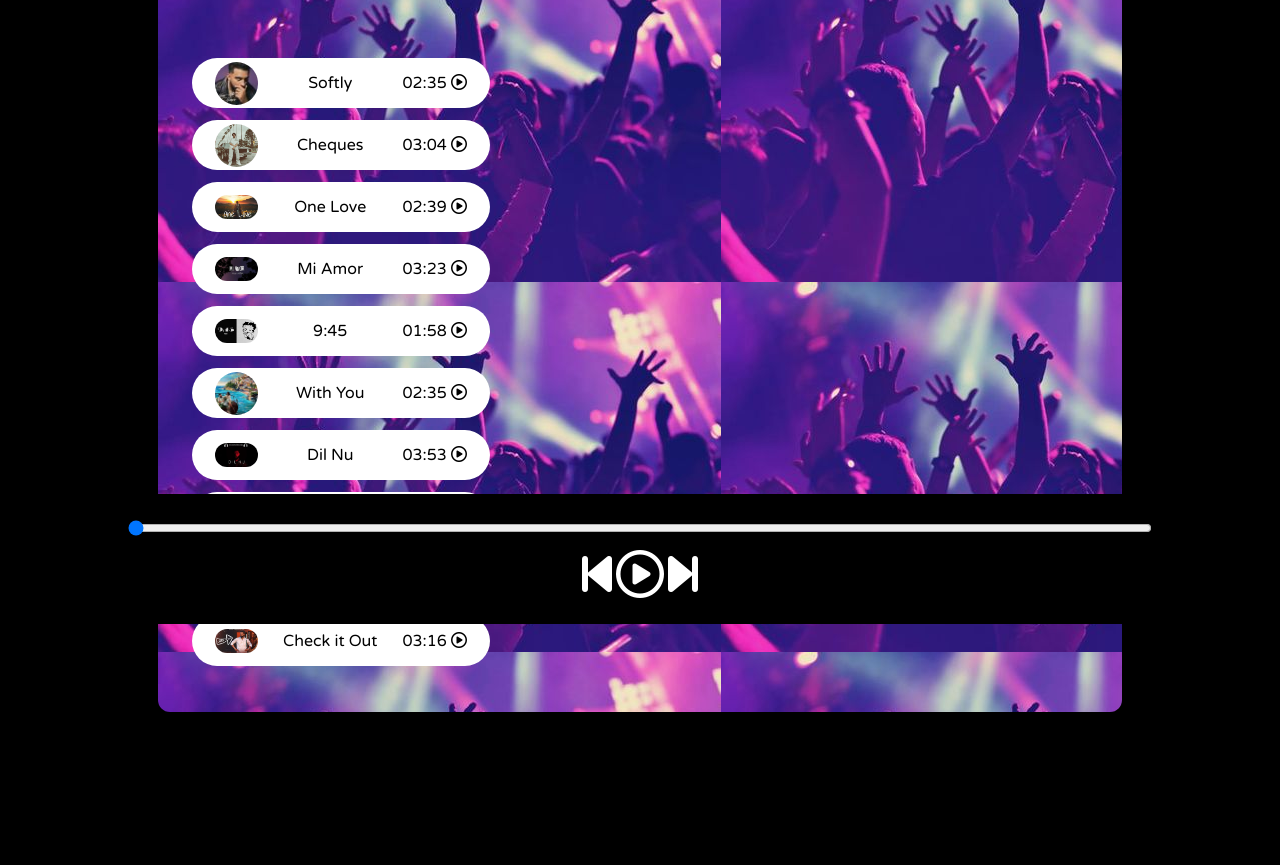
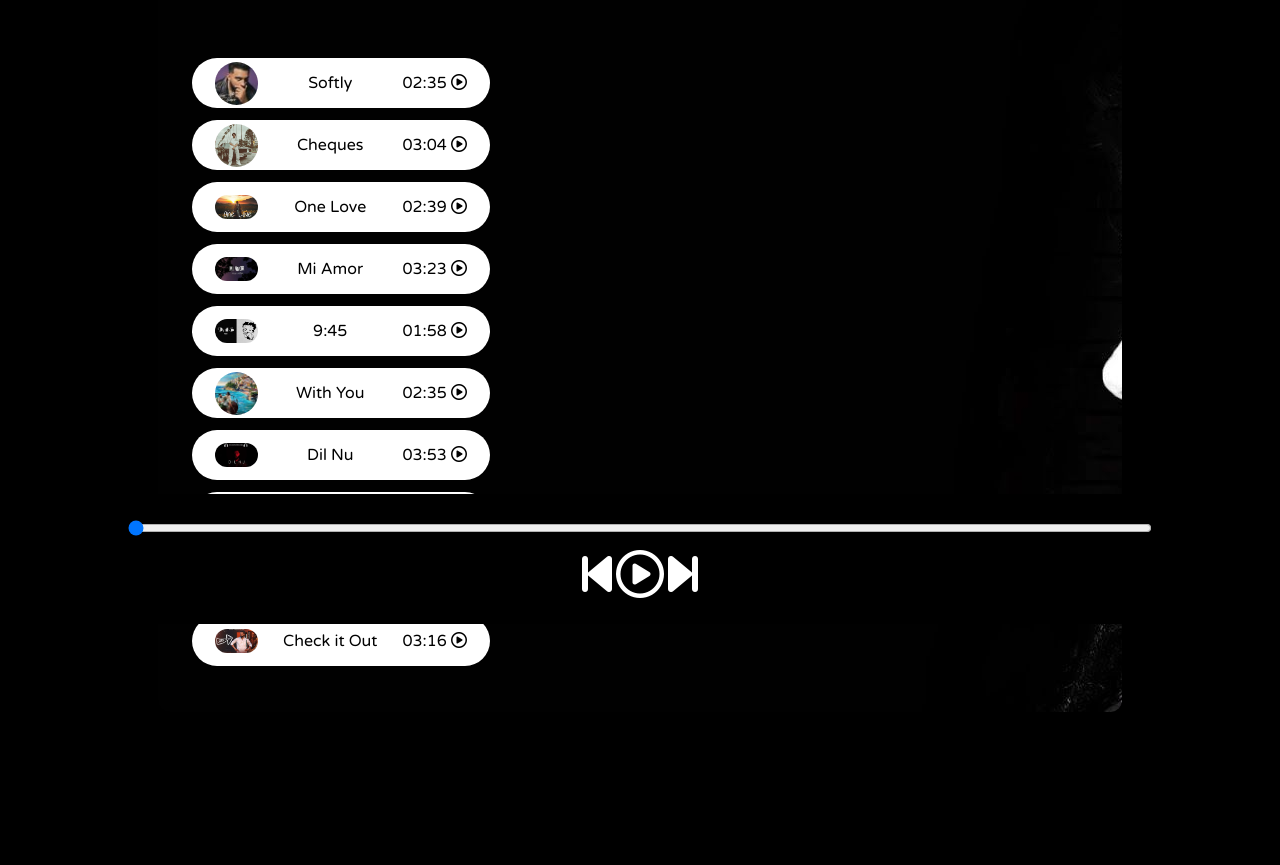
Before and after one commit to kaustubhkh24/html-spotify-clone, a plain HTML site: page index.html in a window 1280 px wide. Shown: the part 176-1041 px from the top of the page. Drawn offline with Linux system fonts and the light colour scheme.

Commit message:
Update style.css

```diff
--- a/style.css
+++ b/style.css
@@ -47,7 +47,7 @@ nav ul li{
    width: 70%;
    border-radius: 12px;
    padding: 34px;
-   background-image: url('Back1.jpg');
+   background-image: url('bg.jpg');
 }
 
 .bottom{
```
